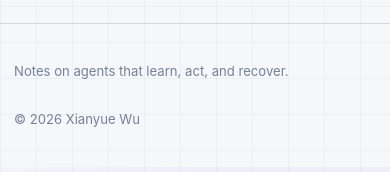
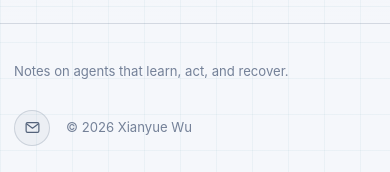
Before and after one commit to mousewu/mousewu.github.io, a Jekyll site: the page built from index.md, in a window 390 px wide. Shown: the part 2874-3046 px from the top of the page. Built offline with Jekyll 4.4.1, drawn with Linux system fonts in a browser that asks for light colours.

Commit message:
Add email contact link to site footer

```diff
--- a/_layouts/default.html
+++ b/_layouts/default.html
@@ -17,7 +17,7 @@
       })();
     </script>
     <link rel="icon" type="image/svg+xml" href="{{ '/assets/favicon.svg' | relative_url }}">
-    <link rel="stylesheet" href="{{ '/assets/css/site.css' | relative_url }}?v=3">
+    <link rel="stylesheet" href="{{ '/assets/css/site.css' | relative_url }}?v=4">
     <script src="{{ '/assets/js/theme.js' | relative_url }}?v=3" defer></script>
   </head>
   <body>
@@ -56,7 +56,15 @@
     <footer class="site-footer">
       <div class="shell footer-row">
         <p>Notes on agents that learn, act, and recover.</p>
-        <p>© {{ site.time | date: '%Y' }} Xianyue Wu</p>
+        <div class="footer-meta">
+          <a class="footer-email" href="mailto:wuxianyue@gmail.com" aria-label="Email Xianyue Wu at wuxianyue@gmail.com" title="wuxianyue@gmail.com">
+            <svg viewBox="0 0 24 24" aria-hidden="true">
+              <rect x="3" y="5" width="18" height="14" rx="2"></rect>
+              <path d="m4 7 8 6 8-6"></path>
+            </svg>
+          </a>
+          <p>© {{ site.time | date: '%Y' }} Xianyue Wu</p>
+        </div>
       </div>
     </footer>
   </body>
--- a/assets/css/site.css
+++ b/assets/css/site.css
@@ -198,6 +198,11 @@ img { display: block; max-width: 100%; height: auto; }
 
 .site-footer { border-top: 1px solid var(--line); }
 .footer-row { min-height: 110px; display: flex; align-items: center; justify-content: space-between; gap: 24px; color: var(--faint); font-size: .82rem; }
+.footer-meta { display: flex; align-items: center; gap: 16px; }
+.footer-email { display: grid; place-items: center; width: 36px; height: 36px; color: var(--muted); border: 1px solid var(--line); border-radius: 50%; background: var(--secondary-button); }
+.footer-email:hover { color: var(--accent); border-color: var(--accent); }
+.footer-email:focus-visible { color: var(--accent); outline: 2px solid var(--accent); outline-offset: 3px; }
+.footer-email svg { width: 17px; height: 17px; fill: none; stroke: currentColor; stroke-linecap: round; stroke-linejoin: round; stroke-width: 1.7; }
 
 @media (max-width: 820px) {
   :root { --shell: min(100% - 28px, 700px); --narrow: min(100% - 28px, 700px); }
@@ -225,7 +230,7 @@ img { display: block; max-width: 100%; height: auto; }
   .page-intro h1 { font-size: 3.15rem; }
   .post { padding-block: 62px 90px; }
   .post-header h1 { font-size: 2.85rem; }
-  .footer-row { align-items: flex-start; flex-direction: column; justify-content: center; gap: 0; padding-block: 24px; }
+  .footer-row { align-items: flex-start; flex-direction: column; justify-content: center; gap: 8px; padding-block: 24px; }
 }
 
 @media (prefers-reduced-motion: reduce) {
```
